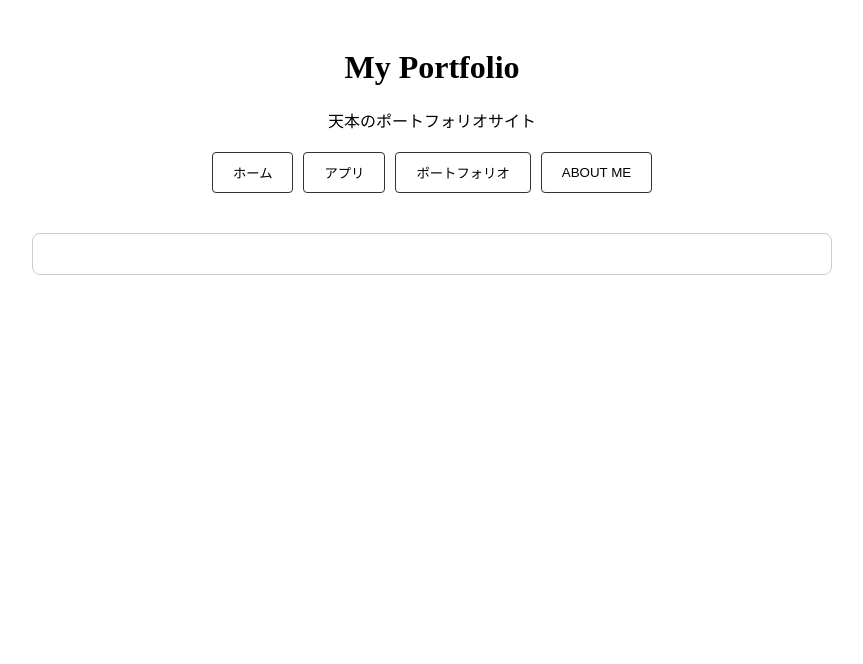
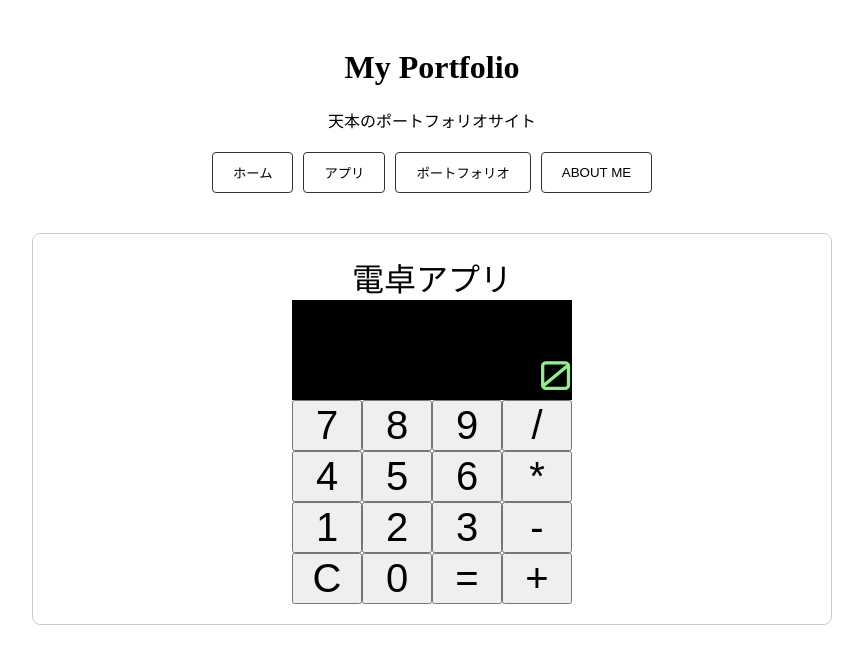
Before and after one commit to kiyotaka0819/Learning_Java_Vue_Front, a Vue app: page /Learning_Java_Vue_Front/calculator in a window 1280 px wide. Shown: the top 664 px of the page, without its empty margins (208-1071 px from the left). Built offline with nearby package versions, Linux system fonts and the light colour scheme.

Commit message:
電卓アプリの追加 一部文言変更

```diff
--- a/src/components/pageData.json
+++ b/src/components/pageData.json
@@ -39,10 +39,17 @@
       },
       {
         "name": "メトロノームアプリ",
-        "description": "自身の練習管理を効率化するため、Google Apps Script (GAS) を介してスプレッドシートをDBとして活用。",
-        "tech": ["JavaScript", "GAS", "スプレッドシート", "Vue3"],
+        "description": "自身の練習を効率化するため、Vueでリアクティブな動きを実現。JavaScriptで短波形でメトロノームの高低音を再現",
+        "tech": ["JavaScript", "Vue3"],
         "url": "https://kiyotaka0819.github.io/Learning_Java_Vue_Front/metronome",
         "to": "/metronome"
+      },
+      {
+        "name": "電卓アプリ",
+        "description": "リアクティブな数値の変化を管理する学習用アプリ",
+        "tech": ["JavaScript", "Vue3"],
+        "url": "https://kiyotaka0819.github.io/Learning_Java_Vue_Front/calculator",
+        "to": "/calculator"
       }
       ]
       },
--- a/src/router.js
+++ b/src/router.js
@@ -6,6 +6,7 @@ import PortfolioView from './views/PortfolioView.vue'
 import AboutView from './views/AboutView.vue'
 import RecipeApp from './views/recipe/RecipeApp.vue'
 import MetronomeApp from './views/metronome/MetronomeApp.vue'
+import CalculatorApp from './views/calculator/CalculatorApp.vue'
 
 /**
  * ルーティング定義
@@ -28,7 +29,9 @@ const routes = [
   //  レシピアプリ画面
   { path: '/recipe', component: RecipeApp },
   // メトロノーム画面
-  { path: '/metronome', component: MetronomeApp }
+  { path: '/metronome', component: MetronomeApp },
+  // 電卓画面
+  { path: '/calculator', component: CalculatorApp },
 ]
 
 
--- /dev/null
+++ b/src/views/calculator/CalculatorApp.vue
@@ -0,0 +1,176 @@
+<script setup>
+import { ref } from 'vue'
+
+const appTitle = '電卓アプリ';
+const calcView = ref('');
+const calcEqual = ref('0');
+const calcAfter = ref(false);
+const calcButton = [
+  ['7', '8', '9', '/' ],
+  ['4', '5', '6', '*' ],
+  ['1', '2', '3', '-' ],
+  ['C', '0', '=', '+' ],
+];
+const calcSymbol = ['+', '-', '*', '/'];
+const calcNum = ['0', '1', '2', '3', '4', '5', '6', '7', '8', '9'];
+
+// 最後に入力したものを取得する関数
+const getLastBtn = () => {
+  return calcView.value.slice(-1);
+}
+// 計算を行う関数
+const calc = () => {
+  // 空の時のundefinedを阻止
+  if (calcView.value === ''){
+    return;
+  }
+  // 計算を実施
+  try {
+    const result = calcEqual.value = String(eval(calcView.value));
+    // 計算した後に表示画面も答えを表示に切り替え
+    calcEqual.value = result;
+    calcView.value = result;
+    calcAfter.value = true;
+  } catch(e) {
+    calcView.value = "エラー";
+  }
+}
+
+// クリアする関数
+const calcClear = () => {
+  calcView.value = '';
+  calcEqual.value = '0';
+  calcAfter.value = false;
+}
+// 数字かどうか判定する関数
+const isNum = (btnValue) => {
+  return calcNum.includes(btnValue);
+}
+// 演算子かどうか判定する関数
+const isSymbol = (btnValue) => {
+  return calcSymbol.includes(btnValue);
+}
+// 前回の入力が四則演算子であれば重複入力を防ぐ関数
+const checkIsSymbol = (btnValue) => {
+  if(isSymbol(getLastBtn())){
+    return true;
+  }else{
+    return false;
+  }
+}
+// 四則演算子の入力を管理する関数
+const symbolAfterCheck = (btnValue) => {
+  // 記号じゃなければチェック不要
+  if(!isSymbol(btnValue)) return false;
+  // 空の時のみ四則演算子OK
+  if(calcView.value === '') return true;
+
+  // 記号の連続時には前の記号を消して新しいのに置き換える
+  if(checkIsSymbol(btnValue)){
+    calcView.value = calcView.value.slice(0, -1) + btnValue;
+    return true;
+  }
+
+  return false;
+}
+// 入力したボタンを画面に表示する
+const addDisplay = (btnValue) => {
+  // クリア処理
+  if(btnValue == 'C'){
+    return calcClear();
+  }
+  // イコール処理
+  else if(btnValue =='='){
+    if(getLastBtn() == '='){
+      if(isNum(btnValue)){
+        return;
+      }
+      return;
+    }
+    else if(isSymbol(getLastBtn())){
+      return;
+    }else{
+      calc();
+    }
+  }
+  // 入力値チェック
+  else{
+    if(calcAfter.value && isNum(btnValue)){
+      calcView.value = btnValue;
+      calcEqual.value = '0';
+      calcAfter.value = false;
+    }else if(calcAfter.value && isSymbol){
+      calcAfter.value = false;
+      calcView.value += btnValue;
+    }else if(calcView.value == '0' && isNum(btnValue)){
+      calcView.value = btnValue;
+    }else{
+      calcView.value += btnValue;
+    }
+  }
+}
+</script>
+
+<template>
+  <link href="https://fonts.googleapis.com/css2?family=Orbitron:wght@400;700&display=swap" rel="stylesheet">
+  <main>
+    <div class="app-title">
+      {{ appTitle }}
+    </div>
+    <div class="calc-total">
+      <div class="calc-view">
+        {{ calcView }}
+      </div>
+      <div class="calc-equal">
+        {{ calcEqual }}
+      </div>
+      <div v-for="buttonArray in calcButton" class="button-container">
+        <button v-for="button in buttonArray" v-on:click="addDisplay(button)" class="button-only">
+          {{ button }}
+        </button>
+      </div>
+    </div>
+  </main>
+</template>
+
+<style scoped>
+main{
+  position: static;
+  text-align: center;
+}
+.app-title{
+  font-size:xx-large;
+}
+.calc-total{
+  display: block;
+  justify-items: center;
+
+}
+.calc-view{
+  background-color: black;
+  color: gray;
+  width:280px;
+  height:50px;
+  font-size: 20px;
+  text-align: right;
+  font-family: 'orbitron',sans-serif;
+}
+.calc-equal{
+  background-color: black;
+  color: lightgreen;
+  width:280px;
+  height:50px;
+  font-size: 40px;
+  text-align: right;
+  font-family: 'orbitron',sans-serif;
+}
+.button-container{
+  display: flex;
+  justify-content: center;
+}
+.button-only{
+  font-size: 40px;
+  float: left;
+  width: 70px;
+}
+</style>
```
